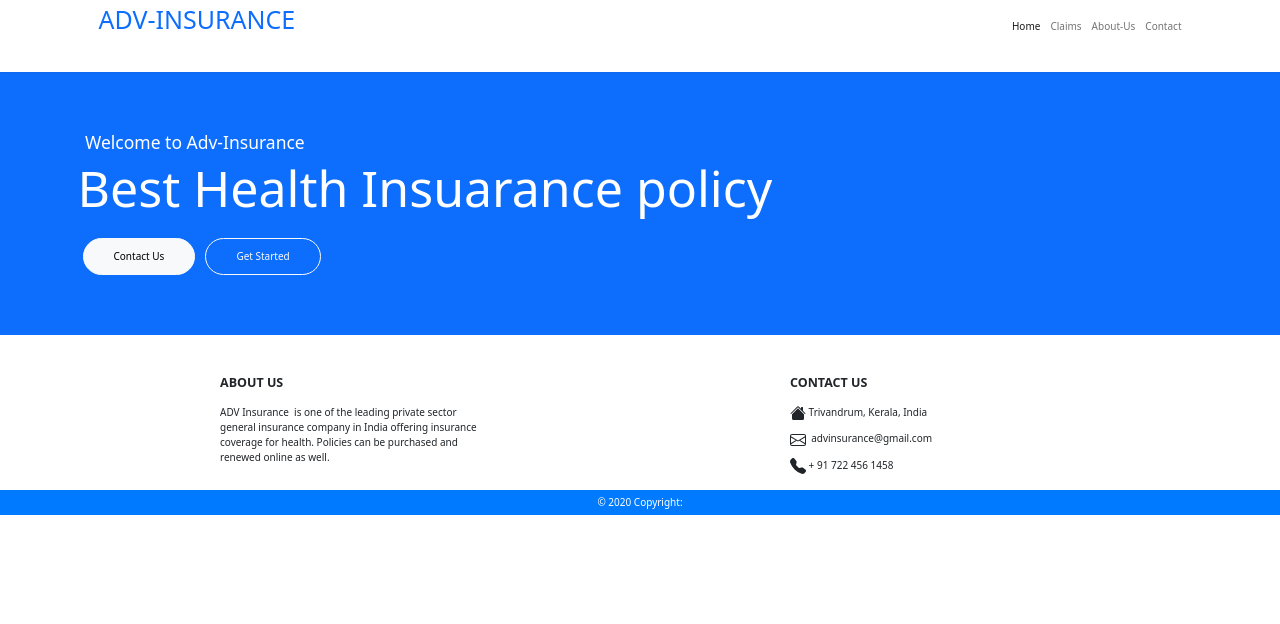
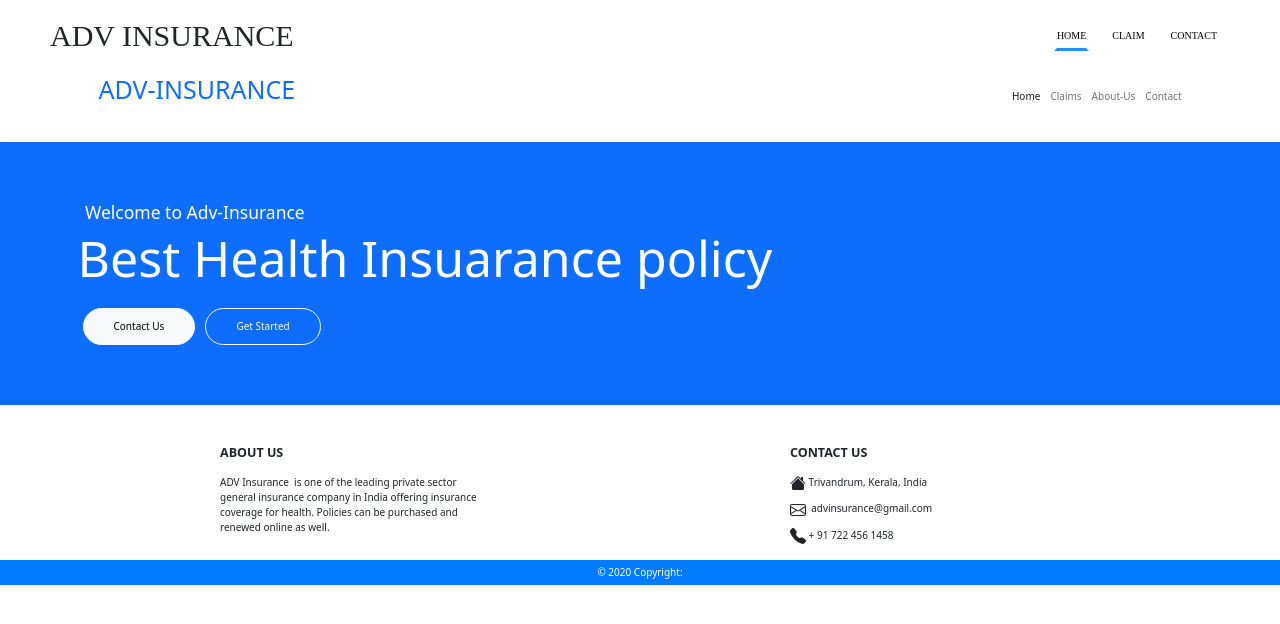
Before and after one commit to aswathy235789/Advalent_webApp, an Angular app in the folder Front_end/: page /home in a window 1280 px wide. Shown: the top 624 px of the page. Built offline with nearby package versions, Linux system fonts and the light colour scheme.

Commit message:
Header edited

```diff
--- a/Front_end/src/app/app.component.html
+++ b/Front_end/src/app/app.component.html
@@ -1,3 +1,4 @@
+<app-header></app-header>
 <router-outlet></router-outlet>
 <!-- <app-home></app-home> -->
 
--- a/Front_end/src/app/header/header.component.css
+++ b/Front_end/src/app/header/header.component.css
@@ -0,0 +1,79 @@
+* {
+    margin: 0;
+    padding: 0;
+    font-family: "futura md bt";
+    text-decoration: none;
+    list-style: none;
+    box-sizing: border-box;
+}
+body {
+    background: dodgerblue;
+}
+header {
+    background: #fff;
+    width: 100%;
+    height: 70px;
+    display: flex;
+    align-items: center;
+    justify-content: space-between;
+    padding: 0 50px;
+}
+header .logo {
+    font-size: 30px;
+    text-transform: uppercase;
+}
+header nav ul {
+    display: flex;
+}
+header nav ul li a {
+    display: inline-block;
+    color: #000;
+    padding: 5px 0;
+    margin: 0 10px;
+    border: 3px solid transparent;
+    text-transform: uppercase;
+    transition: 0.2s;
+}
+header nav ul li a:hover,
+header nav ul li a.active {
+    border-bottom-color: dodgerblue;
+}
+.navbar {
+    cursor: pointer;
+    display: none;
+}
+.navbar div {
+    width: 30px;
+    height: 3px;
+    margin: 5px 0;
+    background: #000;
+}
+@media only screen and (max-width: 900px) {
+    header {
+        padding: 0 30px;
+    }
+}
+@media only screen and (max-width: 700px) {
+    .navbar {
+        display: block;
+    }
+    header nav {
+        position: absolute;
+        width: 100%;
+        left: -100%;
+        top: 70px;
+        width: 100%;
+        background: #fff;
+        padding: 30px;
+        transition: 0.3s;
+    }
+    header #nav_check:checked ~ nav {
+        left: 0;
+    }
+    header nav ul {
+        display: block;
+    }
+    header nav ul li a {
+        margin: 5px 0;
+    }
+}
--- a/Front_end/src/app/header/header.component.html
+++ b/Front_end/src/app/header/header.component.html
@@ -1,2 +1,34 @@
-<p>header works!</p>
-<h1>dfghjdf</h1>
+<!DOCTYPE html>
+<html lang="en">
+<head>
+    <meta charset="UTF-8">
+    <meta http-equiv="X-UA-Compatible" content="IE=edge">
+    <meta name="viewport" content="width=device-width, initial-scale=1.0">
+    <link rel="stylesheet" href="header.component.css">
+    <title>Header</title>
+</head>
+<body>
+    <header>
+        <div class="logo">ADV Insurance</div>
+        <input type="checkbox" id="nav_check" hidden>
+        <nav>
+            <ul>
+                <li>
+                    <a href="#"class="active">Home</a>
+                </li>
+                <li>
+                    <a href="#">Claim</a>
+                </li>
+                <li>
+                    <a href="#">Contact</a>
+                </li>
+            </ul>
+        </nav>
+        <label for="nav_check" class="navbar">
+            <div></div>
+            <div></div>
+            <div></div>
+        </label>
+    </header>
+</body>
+</html>
```
